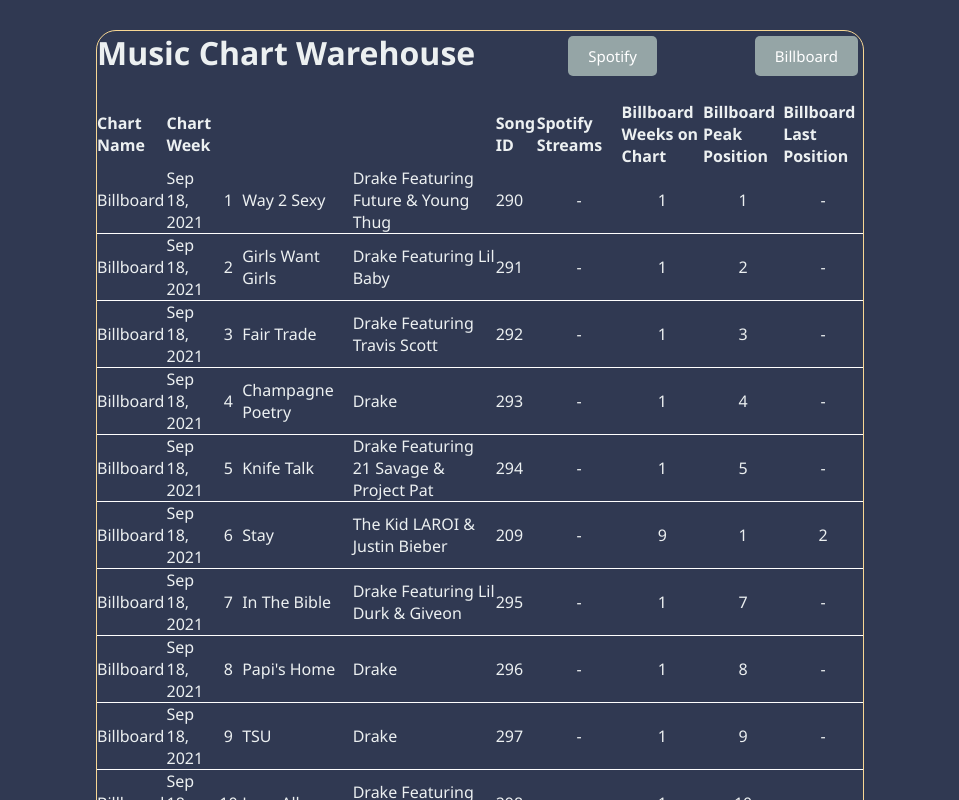
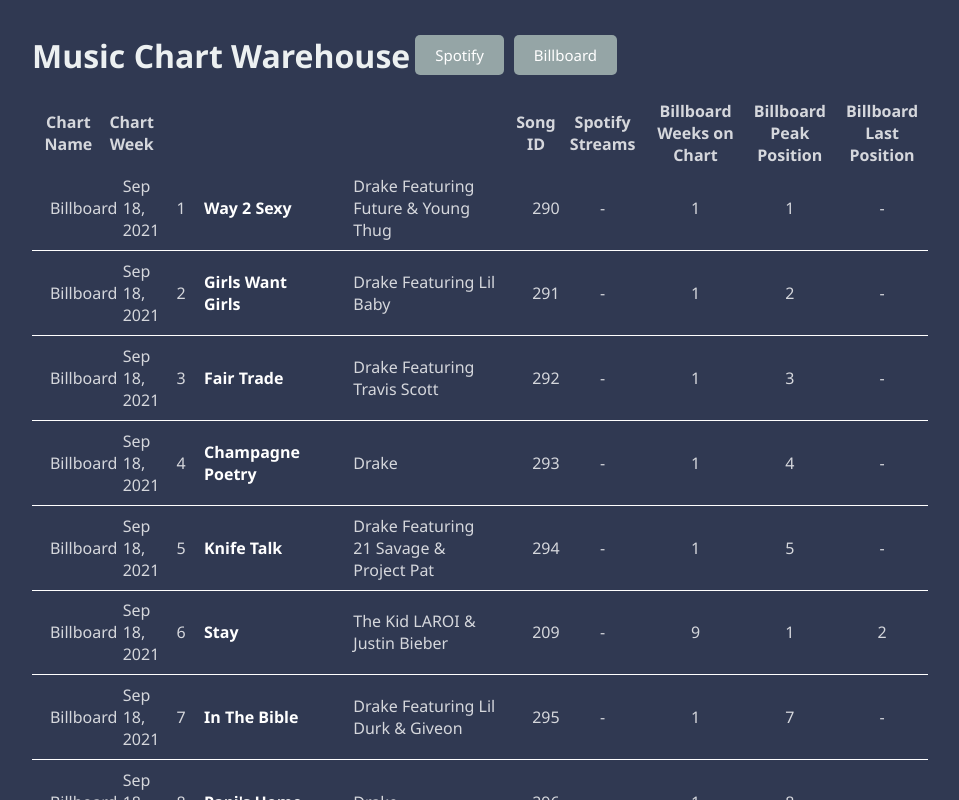
Before and after one commit to dorothysyu/music-charts-warehouse, a React (Create React App) app in the folder analyze-charts/: page / in a window 1280 px wide. Shown: the top 800 px of the page, without its empty margins (160-1119 px from the left). Built offline with nearby package versions, Linux system fonts and the light colour scheme.

Commit message:
more formattig

```diff
--- a/analyze-charts/src/index.css
+++ b/analyze-charts/src/index.css
@@ -1,5 +1,8 @@
 /* Credits go to @bradtraversy from his React Crash Course tutorial on Youtube. I modified some of this but the base of it comes from https://github.com/bradtraversy/react-crash-2021/blob/master/src/index.css*/
+
+
 /*https://flatuicolors.com/palette/ru*/
+
 @import url('https://fonts.googleapis.com/css2?family=Oswald&display=swap');
 * {
     box-sizing: border-box;
@@ -8,68 +11,73 @@
 }
 
 body {
-  background-color: #303952 ;
+    background-color: #303952;
     color: #ECF0F1;
     font-family: 'Segoe UI', Roboto, Oxygen, Ubuntu, Cantarell, 'Open Sans', 'Helvetica Neue', sans-serif
 }
 
 .container {
     /* max-width: 500px; */
-  border:#fff;
+    border: #fff;
     margin: 30px auto;
     overflow: auto;
     height: 90%;
-  width: 60%;
+    width: 70%;
     padding: 0px;
-  border: thin solid #f7d794;
-  border-radius:20px
 }
 
 .header {
     display: flex;
-  justify-content: space-between;
-  align-items: left;
+    justify-content: start;
+    align-items: center;
     margin-bottom: 20px;
 }
 
+
 /*this will clear any floats above it*/
-.clr{
-  clear:both;
+
+.clr {
+    clear: both;
 }
 
 table {
     border-collapse: collapse;
+    color: rgba(255, 255, 255, 0.801);
 }
 
+
 table thead {
-  text-align:left;
-  align-items: left;
+    font-weight:light;
+    text-align: center;
+    margin: 30%;
 }
 
-table thead.number{
+table tbody {
+    margin: 100px;
+    padding: 100px;
+}
+
+table td {
+    text-align: left;
+    border-bottom: thin solid white;
+    padding: 1% 2%;
+}
+
+table td.number {
     text-align: center;
 }
 
-table tbody {
-  margin:100px;
-  padding:100px;
+table td.title {
+    font-weight: bold;
+    color: white;
 }
 
-table td{
-  text-align: left;
-  border-bottom: thin solid white;
-}
-
-table td.number{
-  text-align: center;
-}
-
-.track-cell{
-  border-top:10px;
+.track-cell {
+    border-top: 10px;
     padding-top: 2%;
     padding-bottom: 2%;
     border-bottom: thin solid white;
-  border-spacing:0;
+    border-spacing: 0;
 }
 
 .btn {
@@ -85,7 +93,6 @@
     font-size: 15px;
     font-family: inherit;
 }
-
 
 .btn:focus {
     outline: none;
```
Lines whose indentation alone changed are shown as unchanged.
